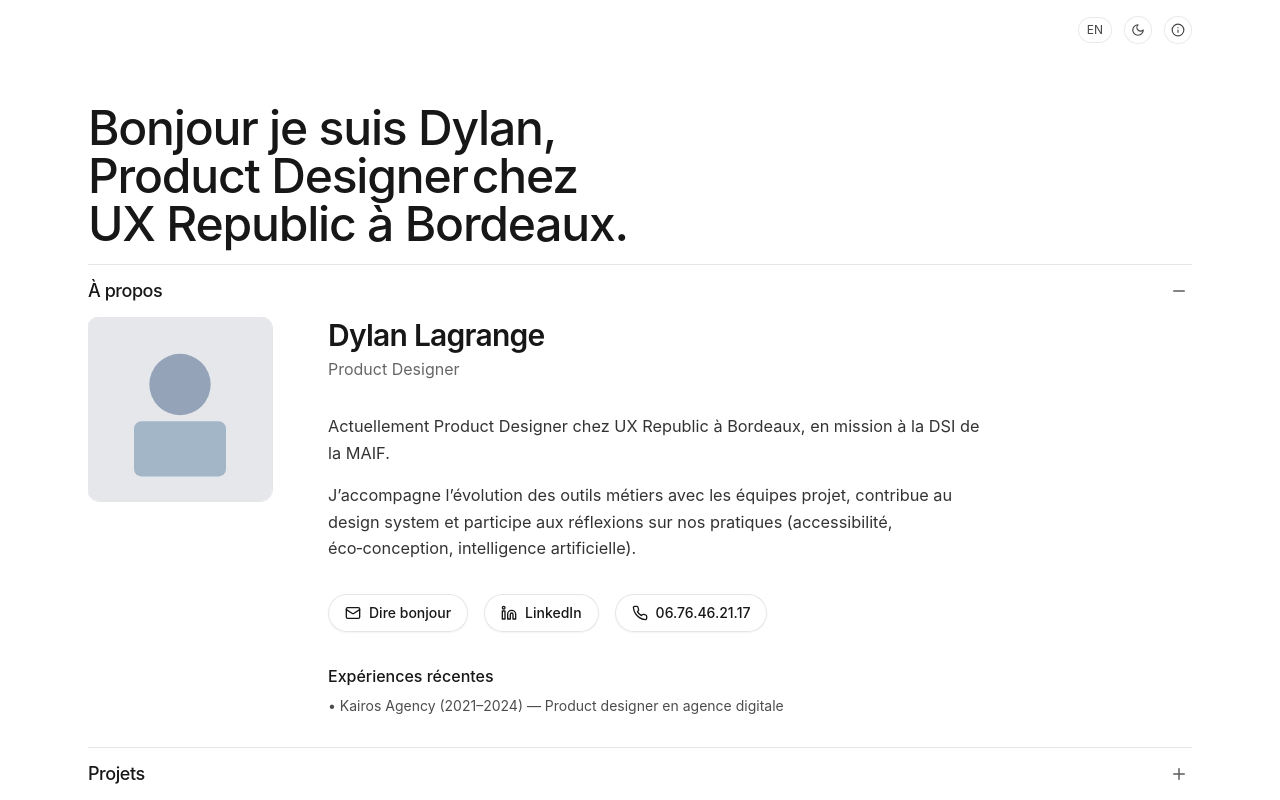
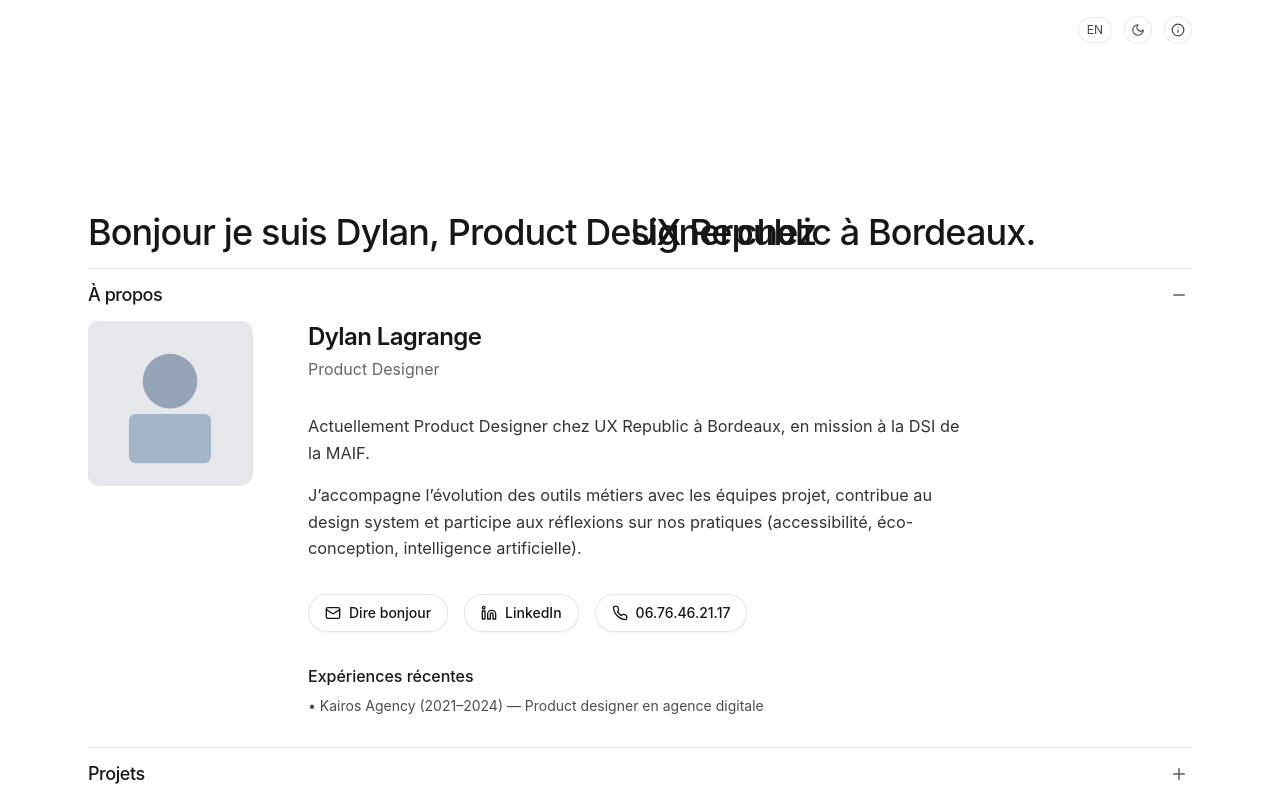
Before and after one commit to dylanlgrng/portfolio-beta, a React (Vite) app: page / in a window 1280 px wide. Both pictures are taken after a click on the button "À propos". Built offline with nearby package versions, Linux system fonts and the light colour scheme.

Commit message:
Beta push 101

```diff
--- a/index.html
+++ b/index.html
@@ -6,7 +6,10 @@
     <meta name="theme-color" content="#111111" />
     <link rel="icon" href="./favicon.svg" type="image/svg+xml">
     <title>Dylan — Portfolio</title>
-    <style>html,body{height:100%}</style>
+    <style>
+      html,body,#root{height:100%}
+      body{overflow-x:hidden}
+    </style>
   </head>
   <body>
     <div id="root"></div>
--- a/package.json
+++ b/package.json
@@ -1,6 +1,6 @@
 {
   "name": "dylan-portfolio",
-  "version": "1.4.0",
+  "version": "1.5.0",
   "private": true,
   "type": "module",
   "scripts": {
--- a/src/App.jsx
+++ b/src/App.jsx
@@ -10,7 +10,7 @@ const CONTENT = {
     labels: {
       about: "À propos", projects: "Projets", previousWork: "Expériences récentes",
       sayHello: "Dire bonjour", back: "Retour",
-      info: "Ce site internet a été éco‑conçu par moi à Bordeaux en 2025, et il a été entièrement codé par GPT5.",
+      info: "Ce site internet a été éco-conçu par moi à Bordeaux en 2025, et il a été entièrement codé par GPT5.",
       next: "Projet suivant", prev: "Projet précédent"
     },
     about: {
@@ -19,7 +19,7 @@ const CONTENT = {
       photo: "images/portrait.svg",
       bio: [
         "Actuellement Product Designer chez UX Republic à Bordeaux, en mission à la DSI de la MAIF.",
-        "J’accompagne l’évolution des outils métiers avec les équipes projet, contribue au design system et participe aux réflexions sur nos pratiques (accessibilité, éco‑conception, intelligence artificielle)."
+        "J’accompagne l’évolution des outils métiers avec les équipes projet, contribue au design system et participe aux réflexions sur nos pratiques (accessibilité, éco-conception, intelligence artificielle)."
       ],
       previousWork: ["Kairos Agency (2021–2024) — Product designer en agence digitale"],
       contact: { linkedin: "https://www.linkedin.com/in/dylanlgrng", phone: "06.76.46.21.17" }
@@ -31,7 +31,7 @@ const CONTENT = {
     labels: {
       about: "About me", projects: "Projects", previousWork: "Previous work",
       sayHello: "Say hello", back: "Back",
-      info: "This website was eco‑designed by me in Bordeaux in 2025 and fully coded by GPT5.",
+      info: "This website was eco-designed by me in Bordeaux in 2025 and fully coded by GPT5.",
       next: "Next project", prev: "Previous project"
     },
     about: {
@@ -40,7 +40,7 @@ const CONTENT = {
       photo: "images/portrait.svg",
       bio: [
         "Currently Product Designer at UX Republic in Bordeaux, on assignment with MAIF’s IT department.",
-        "I help evolve internal tools with project teams, contribute to the design system, and join discussions on our practices (accessibility, eco‑design, AI)."
+        "I help evolve internal tools with project teams, contribute to the design system, and join discussions on our practices (accessibility, eco-design, AI)."
       ],
       previousWork: ["Kairos Agency (2021–2024) — Product designer in a digital agency"],
       contact: { linkedin: "https://www.linkedin.com/in/dylanlgrng", phone: "+33 6 76 46 21 17" }
@@ -49,7 +49,6 @@ const CONTENT = {
   }
 };
 
-// Seed 12 projects (FR & EN), MAIF first
 function seed(lang) {
   const arr = CONTENT[lang].projects;
   arr.push({ id:"maif", title: lang==="fr" ? "MAIF — Outils métiers & design system" : "MAIF — Internal tools & design system",
@@ -57,17 +56,17 @@ function seed(lang) {
     image:"images/logomaif.svg",
     summary: lang==="fr" ? "Évolution d’outils métiers, design system, accessibilité." : "Internal tools, design system, accessibility.",
     description: lang==="fr"
-      ? "Au sein de la DSI de la MAIF, j’accompagne l’évolution des outils métiers. Co‑conception avec les équipes projet, contribution au design system, attention continue à l’accessibilité et à l’éco‑conception, et participation aux réflexions collectives autour des pratiques et de l’IA."
-      : "Within MAIF’s IT department, I help evolve internal tools. Co‑design with project teams, design system contributions, continuous focus on accessibility and eco‑design, plus collective reflections around practices and AI."
+      ? "Au sein de la DSI de la MAIF, j’accompagne l’évolution des outils métiers. Co-conception avec les équipes projet, contribution au design system, attention continue à l’accessibilité et à l’éco-conception, et participation aux réflexions collectives autour des pratiques et de l’IA."
+      : "Within MAIF’s IT department, I help evolve internal tools. Co-design with project teams, design system contributions, continuous focus on accessibility and eco-design, plus collective reflections around practices and AI."
   });
   for (let i=1;i<=11;i++){
     const id = "p"+String(i).padStart(2,"0");
     arr.push({
       id,
       title: lang==="fr" ? `Projet ${i} — Titre provisoire` : `Project ${i} — Working title`,
-      subtitle: lang==="fr" ? "Sous‑titre / contexte rapide" : "Subtitle / quick context",
+      subtitle: lang==="fr" ? "Sous-titre / contexte rapide" : "Subtitle / quick context",
       image:`images/projects/${id}.svg`,
-      summary: lang==="fr" ? "Courte phrase d’accroche du projet." : "Short one‑liner for the card.",
+      summary: lang==="fr" ? "Courte phrase d’accroche du projet." : "Short one-liner for the card.",
       description: lang==="fr" ?
         "Décrivez ici les objectifs, les contraintes et votre rôle. Ajoutez vos livrables (recherche, maquettes, design system…), les résultats et ce que vous avez appris." :
         "Describe goals, constraints, and your role. Add deliverables (research, wireframes, design system…), outcomes, and what you learned."
@@ -79,7 +78,45 @@ seed("fr"); seed("en");
 function getInitialLang(){ return (localStorage.getItem("lang") === "en") ? "en" : "fr"; }
 function getInitialTheme(){ const s = localStorage.getItem("theme"); if (s === "dark" || s === "light") return s; const h = new Date().getHours(); return (h >= 7 && h < 19) ? "light" : "dark"; }
 
-function SectionRow({ label, rightAdornment, isOpen, onToggle, children }) {
+// Scramble (split-flap style) for language change
+function Scramble({ text, as = 'span', className = '', trigger }){
+  const ref = useRef(null);
+  useEffect(() => {
+    const el = ref.current;
+    if (!el) return;
+    const chars = "ABCDEFGHIJKLMNOPQRSTUVWXYZabcdefghijklmnopqrstuvwxyz0123456789!%#*+?";
+    const from = el.textContent || "";
+    const to = String(text);
+    const len = Math.max(from.length, to.length);
+    const queue = [];
+    for (let i=0;i<len;i++){
+      const start = Math.floor(Math.random()*10);
+      const end = start + 10 + Math.floor(Math.random()*20);
+      queue.push({ from: from[i] || "", to: to[i] || "", start, end, char: "" });
+    }
+    let frame = 0, raf;
+    const update = () => {
+      let output = "";
+      let complete = 0;
+      for (let i=0;i<len;i++){
+        const q = queue[i];
+        if (frame >= q.end){ complete++; output += q.to; }
+        else if (frame >= q.start){ q.char = chars[Math.floor(Math.random()*chars.length)]; output += q.char; }
+        else { output += q.from; }
+      }
+      el.textContent = output;
+      frame++;
+      if (complete < len) raf = requestAnimationFrame(update);
+    };
+    cancelAnimationFrame(raf);
+    raf = requestAnimationFrame(update);
+    return () => cancelAnimationFrame(raf);
+  }, [text, trigger]);
+  const Comp = as;
+  return <Comp ref={ref} className={"scramble "+className} aria-label={text}>{String(text)}</Comp>;
+}
+
+function SectionRow({ label, isOpen, onToggle, children, scrambleTrigger }) {
   const boxRef = useRef(null);
   const innerRef = useRef(null);
   const [height, setHeight] = useState(isOpen ? "auto" : "0px");
@@ -133,9 +170,8 @@ function SectionRow({ label, rightAdornment, isOpen, onToggle, children }) {
     <section className="border-t border-black/10 dark:border-white/10">
       <header className="flex items-center gap-4 py-3 text-base sm:text-lg">
         <button className="flex-1 text-left font-medium tracking-tight focus:outline-none" aria-expanded={isOpen} onClick={onToggle}>
-          {label}
+          <Scramble text={label} trigger={scrambleTrigger} />
         </button>
-        <div className="mr-2 hidden sm:block">{rightAdornment}</div>
         <button onClick={onToggle} aria-label={isOpen ? (label + " — réduire") : (label + " — développer")} className="ml-auto inline-flex items-center justify-center p-1 opacity-70 transition hover:opacity-100 focus:outline-none">
           {isOpen ? <Minus size={18} /> : <Plus size={18} />}
         </button>
@@ -151,8 +187,8 @@ function IntroTitle({ dims, spacePx, heroRef, bgX, hovering, lang }) {
   const t = CONTENT[lang];
   const maxWidth = dims && dims.maxWidth; const maxHeight = dims && dims.maxHeight;
   return (
-    <h1 ref={heroRef} className="text-3xl sm:text-4xl md:text-5xl font-medium leading-[1.1] tracking-tight">
-      {t.hero.hello}<br />
+    <h1 ref={heroRef} className="text-2xl sm:text-3xl md:text-4xl font-medium leading-[1.12] tracking-tight">
+      <Scramble text={t.hero.hello} trigger={lang} as="span" />{"\n"}
       <span className="inline-block align-baseline relative" style={{ width: maxWidth ? (maxWidth + "px") : undefined, height: maxHeight ? (maxHeight + "px") : undefined, lineHeight: "inherit" }}>
         <span className="invisible whitespace-nowrap" style={{ lineHeight: "inherit" }}>
           Product Designer {lang === "fr" ? "chez" : "at"}
@@ -161,13 +197,13 @@ function IntroTitle({ dims, spacePx, heroRef, bgX, hovering, lang }) {
           <span className={hovering ? "gradient-text" : ""} style={hovering ? { backgroundPosition: (bgX + "% 50%") } : { color: "currentColor" }}>Product Designer</span>
           <span style={{ marginLeft: (typeof spacePx === "number") ? (spacePx + "px") : undefined }}>{lang === "fr" ? "chez" : "at"}</span>
         </span>
-      </span><br />
-      {t.hero.after}
+      </span>{"\n"}
+      <Scramble text={t.hero.after} trigger={lang} as="span" />
     </h1>
   );
 }
 
-function TopRightControls({ lang, setLang, theme, setTheme, onLangFX }) {
+function TopRightControls({ lang, setLang, theme, setTheme, onLangFX, onThemeFX }) {
   const t = CONTENT[lang];
   const [open, setOpen] = useState(false);
   const tooltipRef = useRef(null);
@@ -179,9 +215,9 @@ function TopRightControls({ lang, setLang, theme, setTheme, onLangFX }) {
   return (
     <div className="relative flex items-center justify-end gap-3 text-xs opacity-80 hover:opacity-100 transition">
       <button onClick={() => { setLang(lang === "fr" ? "en" : "fr"); onLangFX(); }} className="rounded-full border border-black/10 dark:border-white/10 px-2 py-1 bg-white/70 dark:bg-white/10 backdrop-blur-sm">
-        {lang === "fr" ? "EN" : "FR"}
+        <Scramble text={lang === "fr" ? "EN" : "FR"} trigger={lang} />
       </button>
-      <button onClick={() => setTheme(theme === "dark" ? "light" : "dark")} className="rounded-full border border-black/10 dark:border-white/10 p-1.5 bg-white/70 dark:bg-white/10 backdrop-blur-sm">
+      <button onClick={() => { onThemeFX(); setTheme(theme === "dark" ? "light" : "dark"); }} className="rounded-full border border-black/10 dark:border-white/10 p-1.5 bg-white/70 dark:bg-white/10 backdrop-blur-sm">
         {theme === "dark" ? <Sun size={14} /> : <Moon size={14} />}
       </button>
       <div ref={tooltipRef} className="relative">
@@ -190,7 +226,7 @@ function TopRightControls({ lang, setLang, theme, setTheme, onLangFX }) {
         </button>
         {open ? (
           <div className="absolute right-0 z-50 mt-2 rounded-md border border-black/10 dark:border-white/10 bg-white dark:bg-neutral-900 px-3 py-2 text-[11px] shadow-lg ring-1 ring-black/5 dark:ring-white/5 whitespace-nowrap">
-            {t.labels.info}
+            <Scramble text={t.labels.info} trigger={lang} />
           </div>
         ) : null}
       </div>
@@ -219,7 +255,9 @@ function Home({ lang, setLang, theme, setTheme }) {
   useEffect(() => { setOpen(q.get("open")); }, [q.get("open")]);
 
   const [langFx, setLangFx] = useState(false);
+  const [themeFx, setThemeFx] = useState(false);
   function triggerLangFX(){ setLangFx(true); setTimeout(() => setLangFx(false), 280); }
+  function triggerThemeFX(){ setThemeFx(true); setTimeout(() => setThemeFx(false), 280); }
 
   const heroWrapRef = useRef(null);
   const heroTextRef = useRef(null);
@@ -235,7 +273,7 @@ function Home({ lang, setLang, theme, setTheme }) {
       const system = "-apple-system, BlinkMacSystemFont, 'Segoe UI', Roboto, Helvetica, Arial, 'Noto Sans', sans-serif";
       const h = heroTextRef.current;
       const cs = h ? window.getComputedStyle(h) : null;
-      const sizePx = cs ? Math.round(parseFloat(cs.fontSize) || 48) : 48;
+      const sizePx = cs ? Math.round(parseFloat(cs.fontSize) || 40) : 40;
       const canvas = document.createElement("canvas");
       const ctx = canvas.getContext("2d");
       ctx.font = "500 " + sizePx + "px " + system;
@@ -271,71 +309,69 @@ function Home({ lang, setLang, theme, setTheme }) {
   useEffect(() => {
     const el = scrollerRef.current;
     if (!el) return;
-    // Stagger attribute
     const cards = el.querySelectorAll(".card");
-    cards.forEach((c, i) => c.style.setProperty("--d", (i*60)+"ms"));
-    // Mark ready for CSS reveal
+    cards.forEach((c, i) => c.style.setProperty("--d", (i*50)+"ms"));
     requestAnimationFrame(() => el.classList.add("ready"));
   }, [lang]);
 
   return (
-    <main className={"theme-shell flex min-h-dvh flex-col bg-white text-neutral-900 dark:bg-neutral-950 dark:text-neutral-100"} style={{ fontFamily: "-apple-system, BlinkMacSystemFont, 'Segoe UI', Roboto, Helvetica, Arial, 'Noto Sans', sans-serif" }}>
+    <main className={"theme-shell flex min-h-dvh flex-col bg-white text-neutral-900 dark:bg-neutral-950 dark:text-neutral-100 " + ((langFx||themeFx) ? "fx-fade" : "")} style={{ fontFamily: "-apple-system, BlinkMacSystemFont, 'Segoe UI', Roboto, Helvetica, Arial, 'Noto Sans', sans-serif" }}>
       <div className="mx-auto w-full max-w-6xl px-4 sm:px-6 pt-4">
-        <TopRightControls lang={lang} setLang={setLang} theme={theme} setTheme={setTheme} onLangFX={triggerLangFX} />
+        <TopRightControls lang={lang} setLang={setLang} theme={theme} setTheme={setTheme} onLangFX={triggerLangFX} onThemeFX={triggerThemeFX} />
       </div>
 
       <div className="mx-auto mt-auto w-full max-w-6xl px-4 sm:px-6">
-        <div ref={heroWrapRef} className={"pb-4 select-none " + (langFx ? "lang-fx" : "")} onMouseEnter={() => setHovering(true)} onMouseMove={onMouseMoveHero} onMouseLeave={() => setHovering(false)}>
+        <div ref={heroWrapRef} className={"pb-4 select-none"} onMouseEnter={() => setHovering(true)} onMouseMove={onMouseMoveHero} onMouseLeave={() => setHovering(false)}>
           <div ref={heroTextRef}>
             <IntroTitle lang={lang} hovering={hovering} bgX={bgX} dims={dims} spacePx={spacePx} heroRef={heroTextRef} />
           </div>
         </div>
 
-        <SectionRow label={t.labels.about} isOpen={open === "about"} onToggle={() => openSection("about")}>
-          <div className="grid grid-cols-1 items-start gap-10 sm:grid-cols-[minmax(150px,200px)_1fr]">
+        <SectionRow label={t.labels.about} scrambleTrigger={lang} isOpen={open === "about"} onToggle={() => openSection("about")}>
+          <div className="grid grid-cols-1 items-start gap-10 sm:grid-cols-[minmax(150px,180px)_1fr]">
             <div className="pr-4">
               <img src={CONTENT[lang].about.photo} alt={"Portrait de " + CONTENT[lang].about.name} className="photo-square ring-1 ring-black/10 dark:ring-white/10" />
             </div>
             <div className="space-y-8">
               <div>
-                <h2 className="text-2xl sm:text-3xl font-semibold tracking-tight">{CONTENT[lang].about.name}</h2>
-                <p className="mt-1 text-sm sm:text-base text-black/60 dark:text-white/60">{CONTENT[lang].about.role}</p>
+                <h2 className="text-xl sm:text-2xl font-semibold tracking-tight"><Scramble text={CONTENT[lang].about.name} trigger={lang} /></h2>
+                <p className="mt-1 text-sm sm:text-base text-black/60 dark:text-white/60"><Scramble text={CONTENT[lang].about.role} trigger={lang} /></p>
               </div>
               <div className="space-y-4">
                 {CONTENT[lang].about.bio.map((p, i) => (
-                  <p key={i} className="max-w-prose text-sm sm:text-[1.02rem] leading-relaxed text-black/80 dark:text-white/80">{p}</p>
+                  <p key={i} className="max-w-prose text-sm sm:text-[1.02rem] leading-relaxed text-black/80 dark:text-white/80"><Scramble text={p} trigger={lang} /></p>
                 ))}
               </div>
               <div className="flex flex-wrap gap-4">
                 <button onClick={() => { try { var a = atob(EMAIL_B64); window.location.href = "mailto:" + a; } catch(e){} }} className="inline-flex items-center gap-2 rounded-full border border-black/10 dark:border-white/10 px-4 py-2 text-sm font-medium shadow-sm hover:shadow-md transition bg-white/90 dark:bg-white/5 backdrop-blur">
-                  <Mail size={16} /> {t.labels.sayHello}
+                  <Mail size={16} /> <Scramble text={t.labels.sayHello} trigger={lang} />
                 </button>
                 <a href={CONTENT[lang].about.contact.linkedin} target="_blank" rel="noreferrer" className="inline-flex items-center gap-2 rounded-full border border-black/10 dark:border-white/10 px-4 py-2 text-sm font-medium shadow-sm hover:shadow-md transition bg-white/90 dark:bg-white/5 backdrop-blur">
-                  <Linkedin size={16} /> LinkedIn
+                  <Linkedin size={16} /> <Scramble text={"LinkedIn"} trigger={lang} />
                 </a>
                 <a href={"tel:+33" + (CONTENT[lang].about.contact.phone || "").replace(/\D/g,'')} className="inline-flex items-center gap-2 rounded-full border border-black/10 dark:border-white/10 px-4 py-2 text-sm font-medium shadow-sm hover:shadow-md transition bg-white/90 dark:bg-white/5 backdrop-blur">
-                  <Phone size={16} /> {CONTENT[lang].about.contact.phone}
+                  <Phone size={16} /> <span>{CONTENT[lang].about.contact.phone}</span>
                 </a>
               </div>
               <div>
-                <h3 className="mb-2 text-base font-medium">{t.labels.previousWork}</h3>
+                <h3 className="mb-2 text-base font-medium"><Scramble text={t.labels.previousWork} trigger={lang} /></h3>
                 <ul className="space-y-1 text-sm text-black/70 dark:text-white/70">
-                  {CONTENT[lang].about.previousWork.map((line, idx) => (<li key={idx}>• {line}</li>))}
+                  {CONTENT[lang].about.previousWork.map((line, idx) => (<li key={idx}>• <Scramble text={line} trigger={lang} /></li>))}
                 </ul>
               </div>
             </div>
           </div>
         </SectionRow>
 
-        <SectionRow label={t.labels.projects} isOpen={open === "projects"} onToggle={() => openSection("projects")}>
-          <div className="space-y-3">
+        <SectionRow label={t.labels.projects} scrambleTrigger={lang} isOpen={open === "projects"} onToggle={() => openSection("projects")}>
+          <div className="space-y-3 bleed bleed-mask">
             <div ref={scrollerRef} className="hscroller">
               {(CONTENT[lang].projects || []).map((p, i) => (
                 <div key={p.id} className="card">
                   <Link to={"/projects/" + p.id} className="group block overflow-hidden rounded-2xl border border-black/10 dark:border-white/10 shadow-sm ring-1 ring-black/5 dark:ring-white/5 transition bg-white dark:bg-neutral-900">
                     <img src={p.image} alt={"aperçu " + p.title} className="aspect-[4/3] w-full object-cover" />
                     <div className="flex items-center justify-between p-3">
-                      <span className="text-sm font-medium">{p.title}</span>
+                      <span className="text-sm font-medium"><Scramble text={p.title} trigger={lang} /></span>
                       <ArrowUpRight className="opacity-60 transition group-hover:translate-x-0.5 group-hover:-translate-y-0.5 group-hover:opacity-100" size={16} />
                     </div>
                   </Link>
@@ -362,7 +398,7 @@ function ProjectPage({ lang }) {
     return (
       <div className="mx-auto max-w-3xl px-4 py-16">
         <button onClick={() => navigate('/?open=projects')} className="mb-6 inline-flex items-center gap-2 text-sm underline-offset-4 hover:underline">
-          <ChevronLeft size={16} /> {t.labels.back}
+          <ChevronLeft size={16} /> <Scramble text={t.labels.back} trigger={lang} />
         </button>
         <p>Not found.</p>
       </div>
@@ -375,29 +411,29 @@ function ProjectPage({ lang }) {
   return (
     <div className="mx-auto max-w-4xl px-4 py-16">
       <button onClick={() => navigate('/?open=projects')} className="mb-6 inline-flex items-center gap-2 text-sm underline-offset-4 hover:underline">
-        <ChevronLeft size={16} /> {t.labels.back}
+        <ChevronLeft size={16} /> <Scramble text={t.labels.back} trigger={lang} />
       </button>
 
-      <h1 className="text-3xl font-semibold tracking-tight">{project.title}</h1>
-      {project.subtitle ? <h2 className="mt-2 text-lg text-black/70 dark:text-white/70">{project.subtitle}</h2> : null}
-      {project.summary ? <p className="mt-2 text-black/60 dark:text-white/60">{project.summary}</p> : null}
+      <h1 className="text-3xl font-semibold tracking-tight"><Scramble text={project.title} trigger={lang} /></h1>
+      {project.subtitle ? <h2 className="mt-2 text-lg text-black/70 dark:text-white/70"><Scramble text={project.subtitle} trigger={lang} /></h2> : null}
+      {project.summary ? <p className="mt-2 text-black/60 dark:text-white/60"><Scramble text={project.summary} trigger={lang} /></p> : null}
       {project.image ? <img src={project.image} alt="aperçu" className="mt-8 aspect-[16/9] w-full rounded-2xl object-cover ring-1 ring-black/10 dark:ring-white/10" /> : null}
       <div className="prose prose-neutral dark:prose-invert max-w-none mt-6">
-        {Array.isArray(project.description) ? project.description.map((para, idx) => <p key={idx}>{para}</p>) : <p>{project.description || ""}</p>}
+        {Array.isArray(project.description) ? project.description.map((para, idx) => <p key={idx}><Scramble text={para} trigger={lang} /></p>) : <p><Scramble text={project.description || ""} trigger={lang} /></p>}
       </div>
 
       <div className="mt-10 flex items-center justify-between gap-3">
         <div>
           {prev ? (
             <Link to={"/projects/" + prev.id} className="inline-flex items-center gap-2 text-sm underline-offset-4 hover:underline">
-              ← {t.labels.prev}
+              ← <Scramble text={t.labels.prev} trigger={lang} />
             </Link>
           ) : <span></span>}
         </div>
         <div>
           {next ? (
             <Link to={"/projects/" + next.id} className="inline-flex items-center gap-2 text-sm underline-offset-4 hover:underline">
-              {t.labels.next} →
+              <Scramble text={t.labels.next} trigger={lang} /> →
             </Link>
           ) : <span></span>}
         </div>
--- a/src/index.css
+++ b/src/index.css
@@ -5,8 +5,10 @@
 html, body, #root { height: 100%; }
 html { scroll-behavior: smooth; }
 
-/* Smooth color changes for theme */
+/* Smooth color/opacity changes for theme & lang */
 .theme-shell { @apply transition-colors duration-500; }
+.fx-fade { animation: fxfade .28s ease both; }
+@keyframes fxfade { from { opacity:.0; transform: translateY(6px); } to { opacity:1; transform: translateY(0); } }
 
 .gradient-text {
   background-image: linear-gradient(90deg, #0ea5e9, #a78bfa, #f472b6, #f59e0b, #10b981, #0ea5e9);
@@ -19,8 +21,8 @@ html { scroll-behavior: smooth; }
   color: transparent;
 }
 
-.photo-square { width: 170px; aspect-ratio: 1 / 1; object-fit: cover; border-radius: 12px; }
-@media (min-width: 640px) { .photo-square { width: 200px; } }
+.photo-square { width: 160px; aspect-ratio: 1 / 1; object-fit: cover; border-radius: 12px; }
+@media (min-width: 640px) { .photo-square { width: 180px; } }
 
 /* Accordion smooth open/close */
 .accordion {
@@ -47,12 +49,23 @@ html { scroll-behavior: smooth; }
 }
 .accordion.open .accordion-inner { opacity: 1; transform: translateY(0) scale(1); }
 
-/* Horizontal scroller for projects */
+/* Full-bleed wrapper so cards "dépassent" on both sides */
+.bleed {
+  margin-left: calc(50% - 50vw);
+  margin-right: calc(50% - 50vw);
+  padding-inline: 1rem;
+}
+.bleed-mask {
+  -webkit-mask-image: linear-gradient(90deg, transparent 0, #000 24px, #000 calc(100% - 24px), transparent 100%);
+  mask-image: linear-gradient(90deg, transparent 0, #000 24px, #000 calc(100% - 24px), transparent 100%);
+}
+
+/* Horizontal scroller for projects (smaller cards) */
 .hscroller {
   display: grid;
   grid-auto-flow: column;
-  grid-auto-columns: clamp(240px, 28vw, 340px);
-  gap: 1rem;
+  grid-auto-columns: clamp(180px, 22vw, 280px);
+  gap: .75rem;
   overflow-x: auto;
   padding-bottom: .75rem;
   scroll-snap-type: x mandatory;
@@ -62,7 +75,7 @@ html { scroll-behavior: smooth; }
 .hscroller .card {
   scroll-snap-align: start;
   opacity: 0;
-  transform: translateY(12px) scale(.985);
+  transform: translateY(10px) scale(.985);
   filter: blur(6px);
   transition:
     opacity 420ms cubic-bezier(.22,1,.36,1) var(--d, 0ms),
@@ -75,17 +88,11 @@ html { scroll-behavior: smooth; }
   filter: none;
 }
 
-/* Language switch fade */
-.lang-fx {
-  animation: langfade .28s ease both;
-}
-@keyframes langfade {
-  from { opacity: 0; transform: translateY(6px); }
-  to { opacity: 1; transform: translateY(0); }
-}
+/* Scramble text baseline style */
+.scramble { display: inline-block; white-space: pre-wrap; }
 
 @media (prefers-reduced-motion: reduce) {
-  .accordion, .hscroller .card { transition: none !important; }
+  .accordion, .hscroller .card, .fx-fade { transition: none !important; animation: none !important; }
   .accordion { height: auto !important; clip-path: none !important; filter: none !important; opacity: 1 !important; }
   .accordion-inner { transition: none !important; opacity: 1 !important; transform: none !important; }
   .hscroller .card { opacity: 1 !important; transform: none !important; filter: none !important; }
```
Also changed, not shown: 2 other files (tests, documents, lock files or other folders).
